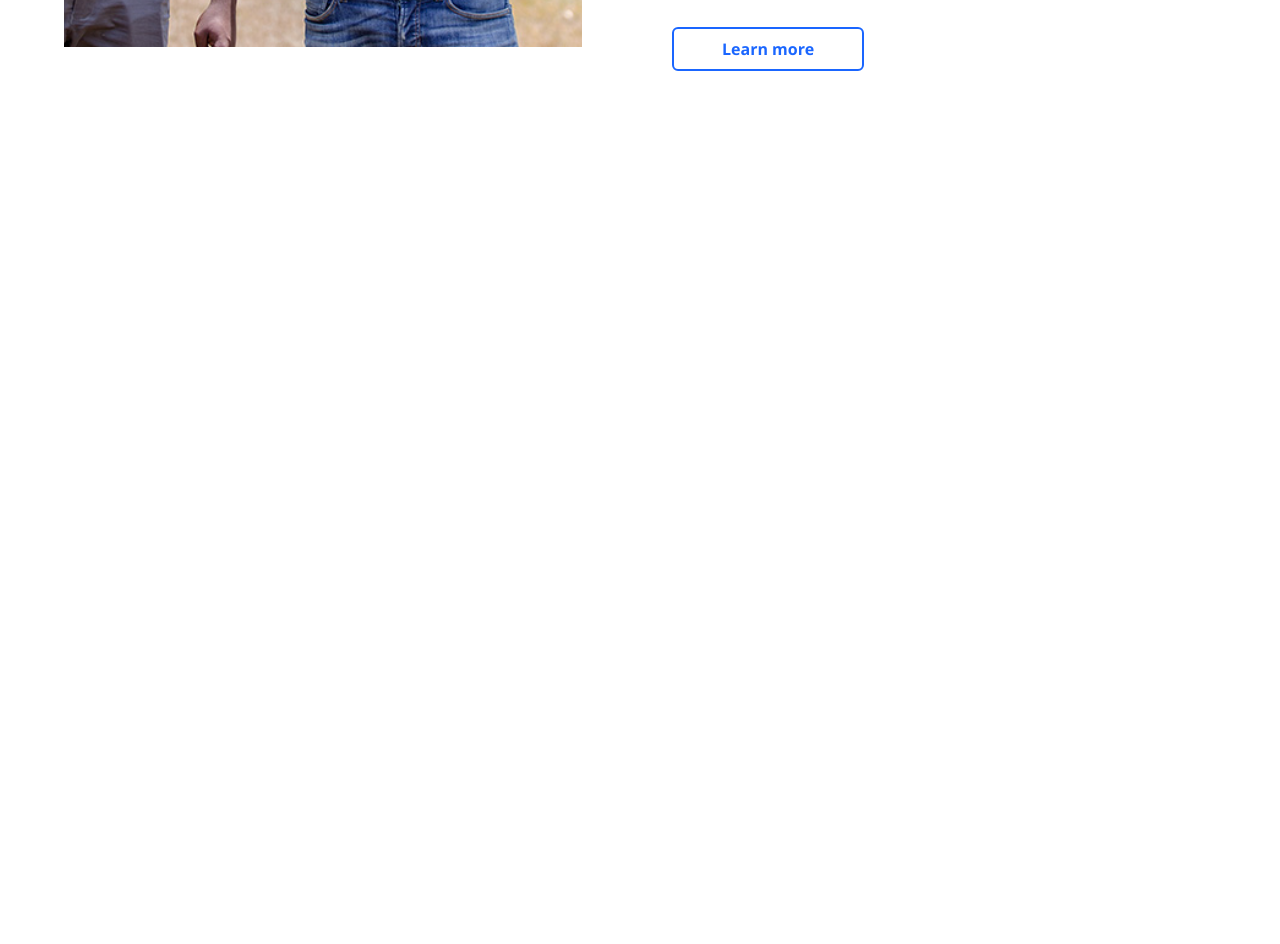
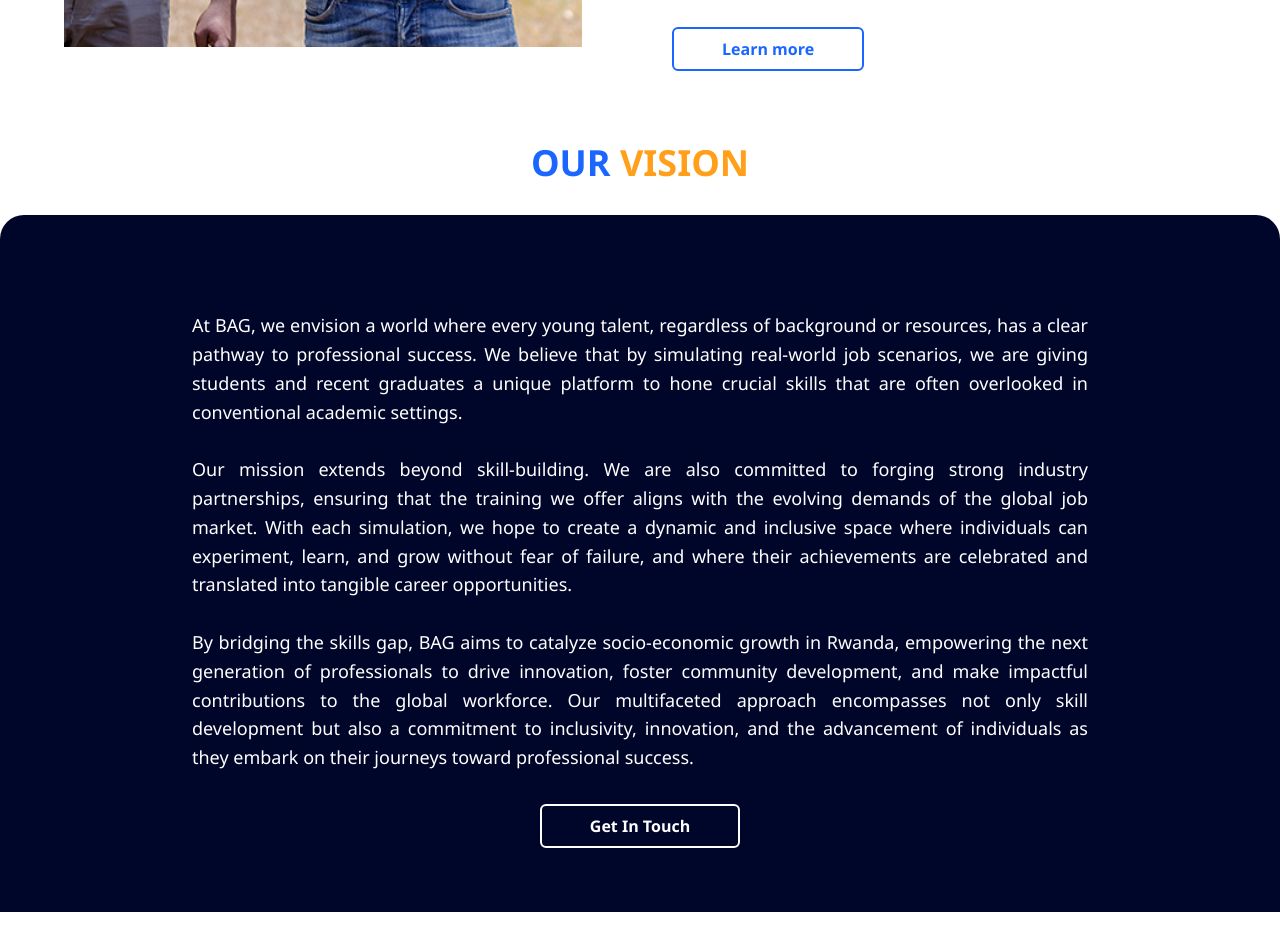
Before and after one commit to Codinglone/BAG, a React (Vite) app: page / in a window 1280 px wide. Shown: the part 1380-2324 px from the top of the page. Before the commit the page ends 1491 px from the top, so only its background shows below. Built offline with nearby package versions, Linux system fonts and the light colour scheme.

Commit message:
Finalized OurVision

```diff
--- a/src/App.jsx
+++ b/src/App.jsx
@@ -2,13 +2,14 @@ import React from 'react'
 import Navbar from './components/Navbar'
 import Hero from './components/Hero'
 import OurMission from './components/OurMission'
-
+import OurVision from './components/OurVision'
 const App = () => {
   return (
     <section className='overflow-hidden'>
       <Navbar />
       <Hero />
       <OurMission />
+      <OurVision />
     </section>
   )
 }
--- /dev/null
+++ b/src/components/OurVision.jsx
@@ -0,0 +1,59 @@
+import React from "react";
+
+const OurVision = () => {
+  return (
+    <section
+      className="mt-56 mb-8 lg:mt-0 lg:py-0"
+      data-aos="fade-up"
+      data-aos-duration="1500"
+    >
+      <h3 className="pt-8 text-center text-2xl lg:text-4xl lg:my-8">
+        <b className="text-[#1A66FF]">OUR</b>{" "}
+        <b className="text-[#FF9F1A]">VISION</b>
+      </h3>
+      <div
+        className="bg-[#000629] lg:px-48 px-8 py-8 mt-8 lg:pt-24"
+        style={{
+          borderTopLeftRadius: 24,
+          borderTopRightRadius: 24,
+        }}
+      >
+        <p
+          className="text-justify text-[18px] text-white"
+          style={{ fontWeight: 556, lineHeight: 1.6 }}
+        >
+          At BAG, we envision a world where every young talent, regardless of
+          background or resources, has a clear pathway to professional success.
+          We believe that by simulating real-world job scenarios, we are giving
+          students and recent graduates a unique platform to hone crucial skills
+          that are often overlooked in conventional academic settings.
+          <br /><br />
+          Our
+          mission extends beyond skill-building. We are also committed to
+          forging strong industry partnerships, ensuring that the training we
+          offer aligns with the evolving demands of the global job market. With
+          each simulation, we hope to create a dynamic and inclusive space where
+          individuals can experiment, learn, and grow without fear of failure,
+          and where their achievements are celebrated and translated into
+          tangible career opportunities.
+          <br /><br />
+           By bridging the skills gap, BAG aims to
+          catalyze socio-economic growth in Rwanda, empowering the next
+          generation of professionals to drive innovation, foster community
+          development, and make impactful contributions to the global workforce.
+          Our multifaceted approach encompasses not only skill development but
+          also a commitment to inclusivity, innovation, and the advancement of
+          individuals as they embark on their journeys toward professional
+          success.
+        </p>
+        <div className="flex py-8 justify-center">
+        <button className="rounded-md border-2 border-white px-12 text-white py-2 hover:border-[#000629] hover:bg-blue-700 font-bold">
+          Get In Touch
+        </button>
+      </div>
+      </div>
+    </section>
+  );
+};
+
+export default OurVision;
```
